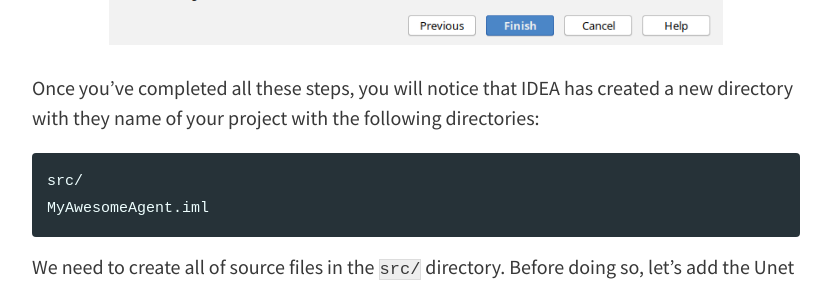
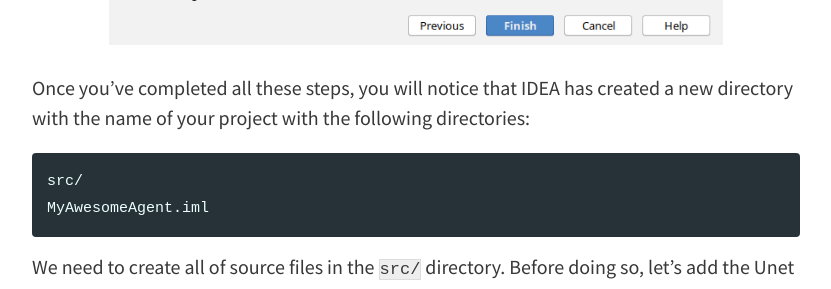
Before and after one commit to org-arl/unet-blog, a Jekyll site: the page built from _posts/2019-04-26-using-idea-with-unetstack.md, in a window 1280 px wide and 900 px high, scrolled down 3461 px. Shown: the part 185-474 px from the top of the window, without its empty margins (224-1055 px from the left). Built offline with Jekyll 4.4.1, drawn with Linux system fonts in a browser that asks for light colours; comment, search, counter and statistics services are not loaded; some of the changed lines change nothing that is shown.

Commit message:
Added image and fixed typo

````diff
--- a/_posts/2019-04-26-using-idea-with-unetstack.md
+++ b/_posts/2019-04-26-using-idea-with-unetstack.md
@@ -5,8 +5,8 @@
 date: 26/4/2019
 author: Arnav Dhamija
 categories: howto
-feature-img: "assets/img/electronics.jpg"
-thumbnail: "assets/img/electronics.jpg"
+feature-img: "assets/img/intellij.jpg"
+thumbnail: "assets/img/intellij.jpg"
 tags: [howto, agents, unetstack]
 ---
 
@@ -40,7 +40,7 @@
 
 ![](assets/img/idea-setup/3.png)
 
-Once you've completed all these steps, you will notice that IDEA has created a new directory with they name of your project with the following directories:
+Once you've completed all these steps, you will notice that IDEA has created a new directory with the name of your project with the following directories:
 
 ```
 src/
````
Also changed, not shown: assets/img/intellij.jpg (added).
